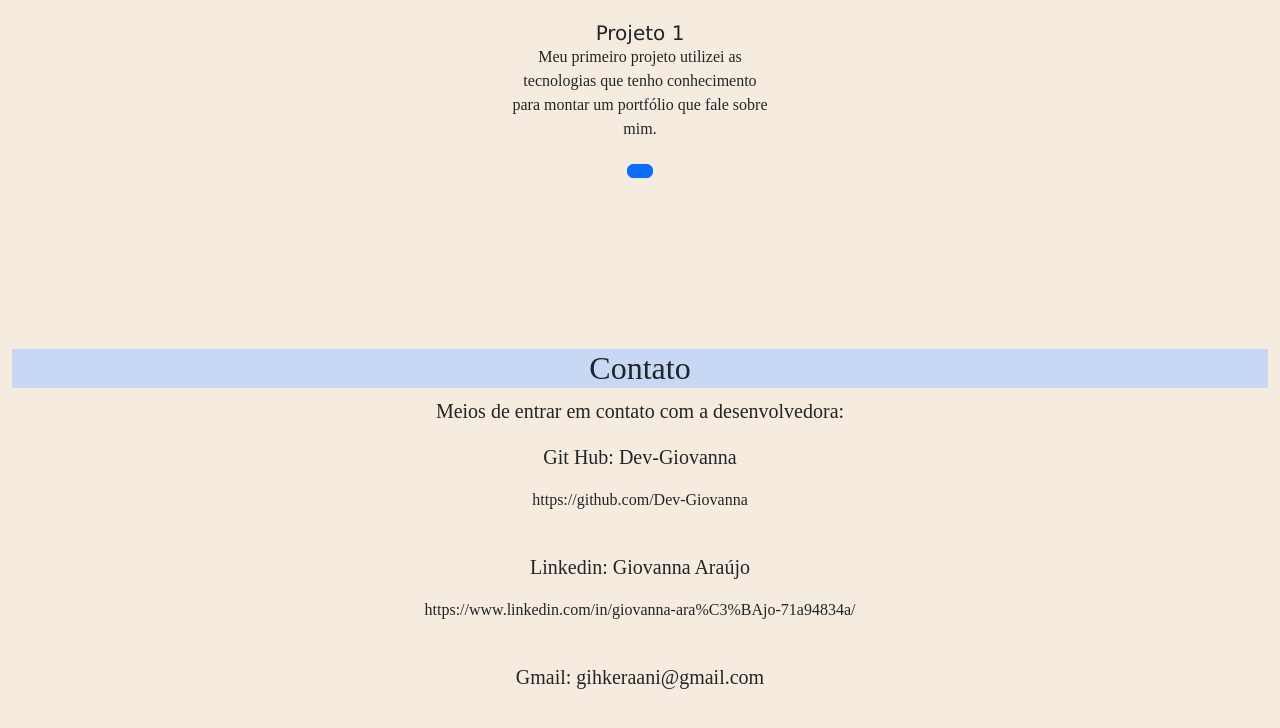
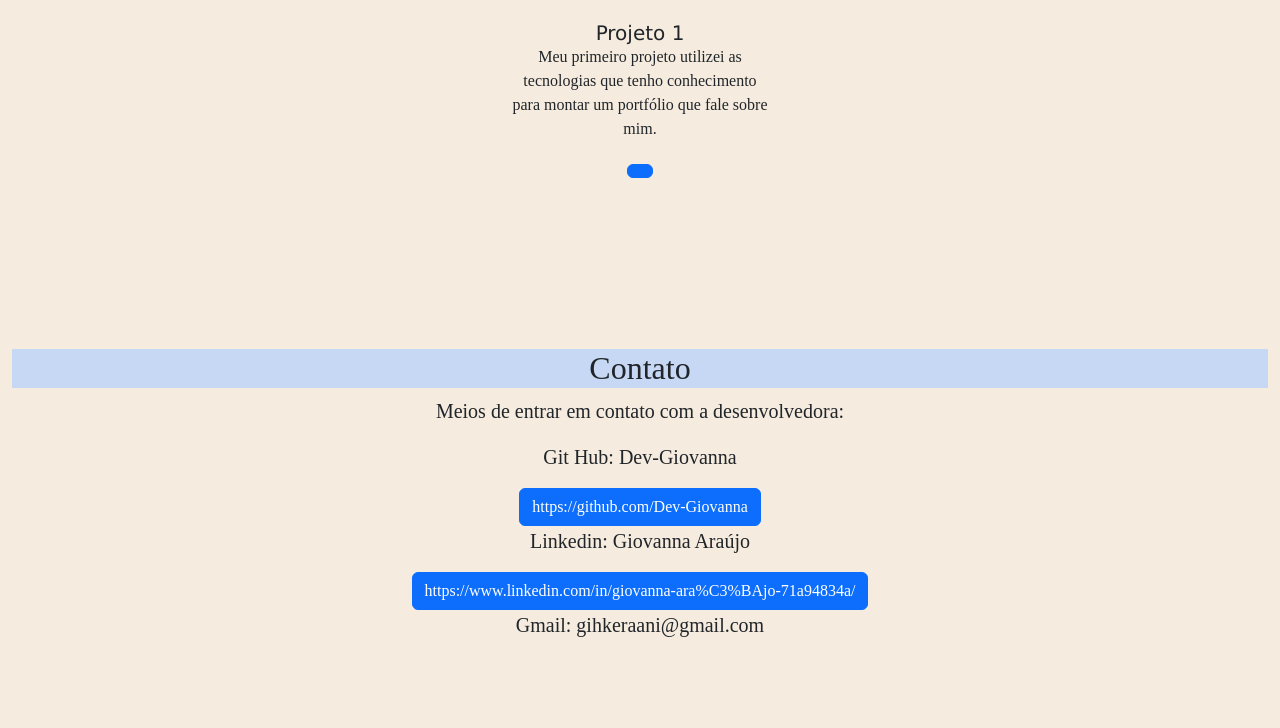
Before and after one commit to Dev-Giovanna/Avaliacao-Html-e-Css, a plain HTML site: page index.html in a window 1280 px wide. Shown: the part 1809-2537 px from the top of the page. After the commit the page ends 2513 px from the top, so only its background shows below. Drawn offline with nearby package versions, Linux system fonts and the light colour scheme.

Commit message:
Atualização Contato

```diff
--- a/index.html
+++ b/index.html
@@ -126,10 +126,10 @@
         <h2 id="Contato"> Contato </h2>
         <p class="lead"> Meios de entrar em contato com a desenvolvedora: </p>
         <p class="lead"> Git Hub: Dev-Giovanna </p>
-        <p> https://github.com/Dev-Giovanna </p>
+        <a href=" https://github.com/Dev-Giovanna" class="btn btn-primary"> https://github.com/Dev-Giovanna </a>
 <br>
         <p class="lead"> Linkedin: Giovanna Araújo </p>
-        <p> https://www.linkedin.com/in/giovanna-ara%C3%BAjo-71a94834a/ </p>
+        <a href="https://www.linkedin.com/in/giovanna-ara%C3%BAjo-71a94834a/" class="btn btn-primary"> https://www.linkedin.com/in/giovanna-ara%C3%BAjo-71a94834a/ </a>
 <br>
         <p class="lead"> Gmail: gihkeraani@gmail.com </p>
       </div>
```
